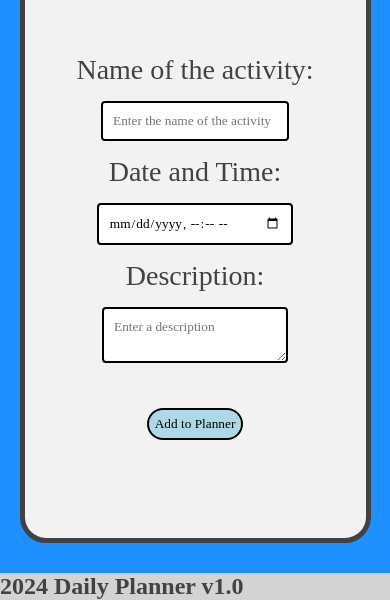
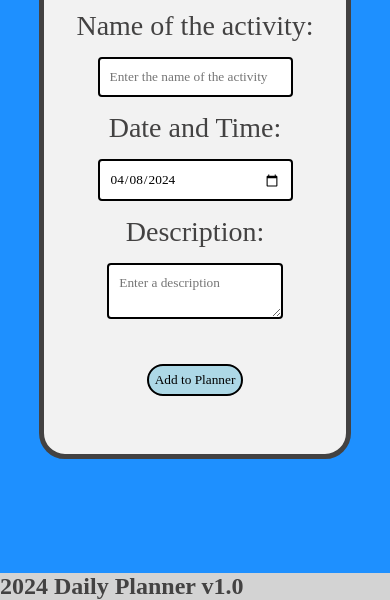
Before and after one commit to Norbii91/project, a website: page www/planner.html in a window 390 px wide. Shown: the part 244-844 px from the top of the page. Drawn offline with Linux system fonts and the light colour scheme.

Commit message:
sum looks

```diff
--- a/www/css/style.css
+++ b/www/css/style.css
@@ -93,13 +93,12 @@ h1{
 
 
 .label_input{
-
-    margin-top: 10vh;
-
-
+    margin-top: 5vh;
+    width: auto;
 }
 
 input, textarea {
+    width: 20vw;
     align-items: center;
     padding: 10px;
     margin-bottom: 16px;
@@ -132,7 +131,7 @@ footer{
     align-items: center;
     text-align: center;
     margin-top: 75px;
-    transition: margin 400ms;
+    transition: margin 500ms;
 
 }
 
@@ -147,19 +146,21 @@ footer{
 .container2{
     margin-top: 115px;
     flex: 1;
-    transition: margin 400ms;
+    transition: margin 500ms;
 }
 
 .container3{
     flex: 1;
 }
 form{
+    width: 75vw;
+    margin: 0 auto;
     margin-top: 45px;
 }
 
 
 .card {
-    height: auto;
+    height: 75vh;
     position: relative;
     box-sizing: border-box;
     display: flex;
@@ -250,6 +251,11 @@ select{
     body{
         height: 100%;
     }
+
+    h1{
+        font-size: 36px;
+    }
+
     header nav {
         position: absolute;
         width: 100%;
@@ -264,7 +270,7 @@ select{
         margin-top: 35px;
         margin-left: 50px;
         margin-right: 50px;
-        transition: margin 400ms;
+        transition: margin 500ms;
 
     }
     .showPlans {
@@ -289,19 +295,31 @@ select{
     }
     .container2{
         margin-top: 35px;
-        transition: margin 400ms;
+        transition: margin 500ms;
     }
     select{
         margin-top: 15px;
     }
     .card{
-        height: 80vh;
+        transition: margin 500ms;
+        height: 70vh;
+        width: 80vw;
     }
     #plantable{
         width: 75vw;
         font-size: smaller;
     }
+    input{
+        width: 50vw;
+    }
+    textarea{
+        width: 45vw;
+    }
+    .label_input{
+        margin-top: 25px;
+        width: auto;
 
+    }
 }
 @media only screen and (max-width: 768px) {
     .navos {
@@ -310,7 +328,7 @@ select{
     }
     .container2{
         margin-top: 35px;
-        transition: margin 400ms;
+        transition: margin 500ms;
     }
     body{
         height: 100%;
@@ -324,7 +342,7 @@ select{
         width: 100%;
         background: #fff;
         padding: 30px;
-        transition: 0.5s;
+        transition: 0.7s;
     }
 
     header #nav_check:checked ~ nav {
@@ -342,7 +360,7 @@ select{
     }
     .container{
         margin-top: 35px;
-        transition: margin 400ms;
+        transition: margin 500ms;
         justify-content: center;
         align-items: center;
     }
@@ -353,12 +371,14 @@ select{
         padding-bottom: 50px;
     }
     h1{
-        font-size: 22px;
+        font-size: 36px;
+
     }
     .card{
         margin-top: 5vh;
-        transition: margin 400ms;
-        height: 80vh;
+        transition: margin 500ms;
+        height: 70vh;
+        width: 80vw;
     }
     select{
         margin-top: 15px;
@@ -368,4 +388,14 @@ select{
         width: 75vw !important;
         font-size: smaller;
     }
+
+    textarea{
+        width: 45vw;
+    }
+
+    .label_input{
+        margin-top: 25px;
+        width: auto;
+        text-align: center;
+    }
 }
--- a/www/js/index.js
+++ b/www/js/index.js
@@ -1,6 +1,7 @@
 var pressed = true;
 var pressed2 = true;
 var pressed3 = true;
+
 
 /* Képre kattintásnál a planner-re ugrik */
 function btn1(){
@@ -9,8 +10,10 @@ function btn1(){
 
 /* Kijelentkezés gomb, visszadob a bejelentkező képernyőre */
 function logout(){
+    if(confirm('Biztos, hogy kijelentkezik?')) {
     document.getElementById('logout').style.display='none';
     window.location.href = 'index.html';
+}
 }
 
 /*A bejelentkező képernyőn helyet csinál a menü-nek telefonon*/
@@ -31,6 +34,7 @@ function makeSpace() {
 
 }
 
+/*A fő képernyőn helyet csinál a menü-nek telefonon*/
 function makeSpace2() {
     const element = document.getElementById("space2")
     if(pressed2){
@@ -45,9 +49,9 @@ function makeSpace2() {
         pressed2 = true
         console.log("Menü visszacsusszantva'")
     }
-
 }
 
+/*A tervező és tervmegtekintő' képernyőn helyet csinál a menü-nek telefonon*/
 function makeSpace3() {
     const element = document.getElementById("space3")
     if(pressed3){
@@ -62,5 +66,14 @@ function makeSpace3() {
         pressed3 = true
         console.log("Menü visszacsusszantva'")
     }
+}
 
+function setDate(){
+    const date = new Date();
+    const year = date. getFullYear();
+    const month = String(date. getMonth() + 1). padStart(2, '0');
+    const day = String(date. getDate()). padStart(2, '0');
+    const formattedDate = `${year}-${month}-${day}`;
+
+    document.getElementById('datePicker').value = formattedDate;
 }
--- a/www/planner.html
+++ b/www/planner.html
@@ -12,7 +12,7 @@
     <link rel="stylesheet" href="css/style.css">
     <title>Daily Planner</title>
 </head>
-<body onload="">
+<body onload="setDate()">
     <header>
         <div class="logo">DailyPlanner</div>
         <input type="checkbox" id="nav_check" hidden>
@@ -36,22 +36,22 @@
         </label>
     </header>
     <div class="container2" id="space3" style="font-size: 28px;">
-        <div class="card" style="justify-content: center">
+        <div class="card">
 
         <form>
-            <h1 style="margin-top: 15px; margin-left: 25px; text-align:center; align-items: center;">Planner</h1>
+            <h1 style="margin-top: 15px; text-align:center; align-items: center;">Planner</h1>
             <div class="label_input vertical center">
                 <label style="margin-bottom: 15px;" for="name">Name of the activity:</label>
                 <input style="margin-bottom: 15px;" type="text" id="name" name="name" placeholder="Enter the name of the activity" required>
 
                 <label  style="margin-bottom: 15px;" class="" for="date">Date and Time:</label>
-                <input style="margin-bottom: 15px;" class="datepicker" type="datetime-local" id="date" name="date" required>
+                <input style="margin-bottom: 15px;" class="datepicker" type="date" style="align-content: center;" id="datePicker" name="date" required>
 
 
 
                 <label style="margin-bottom: 15px;" for="description">Description:</label>
                 <textarea style="margin-bottom: 45px;" style="resize: none;" id="description" name="description" placeholder="Enter a description"></textarea>
-                <button class="submitPlan" onclick="submitPlan()" type="submit">Add to Planner</button>
+                <button class="submitPlan" onclick="newPlan()" type="submit">Add to Planner</button>
 
 
             </div>
```
